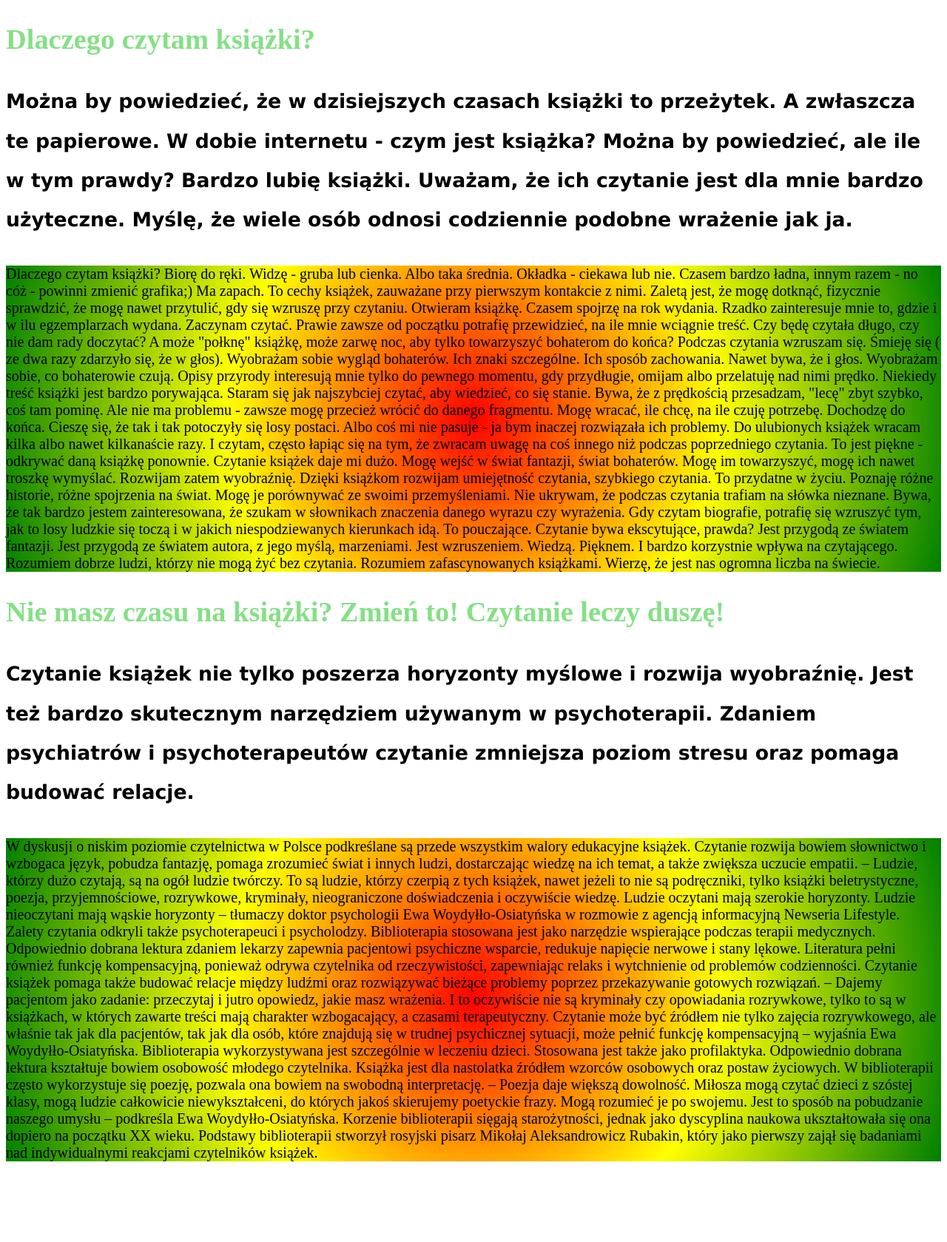
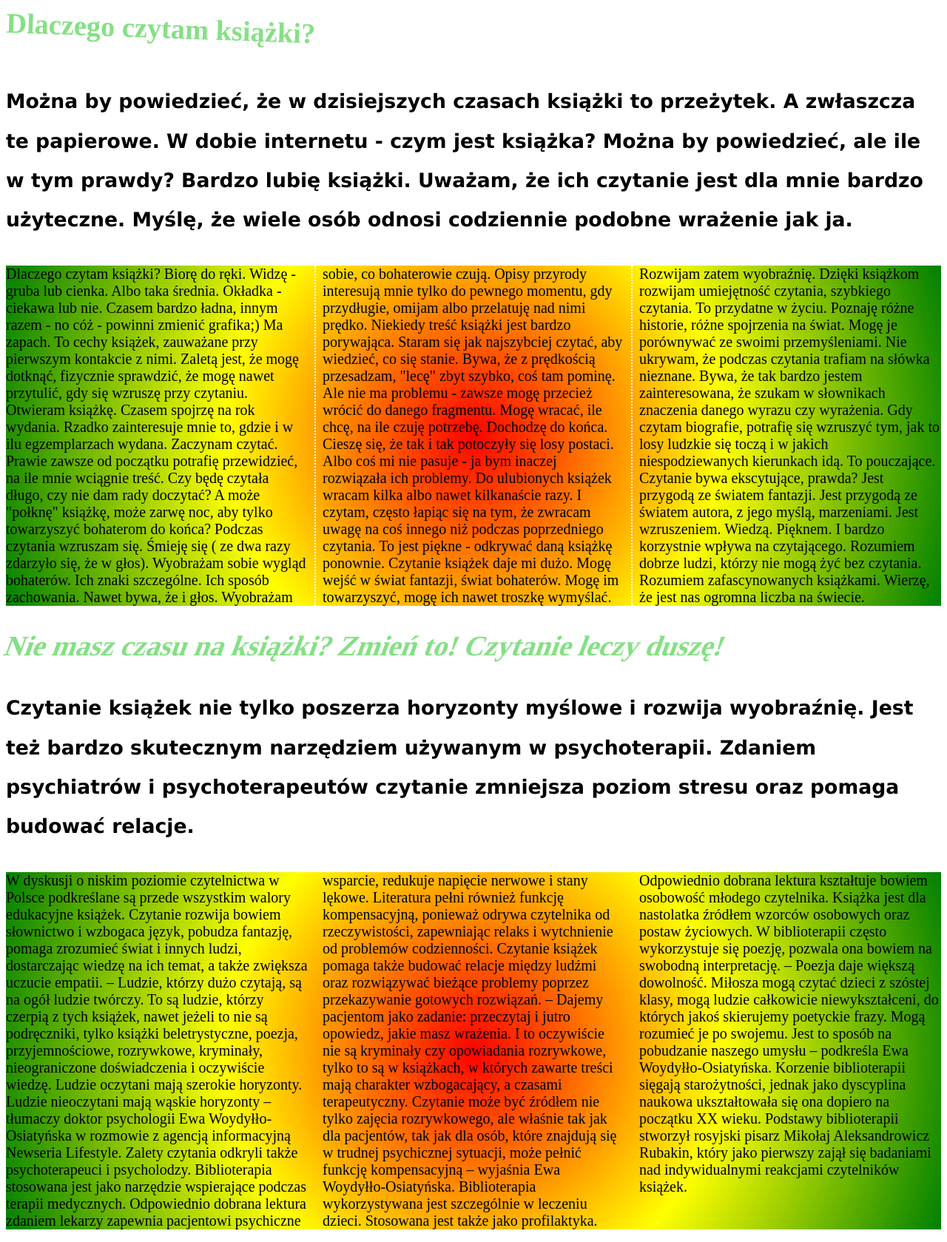
Before and after one commit to adamwaniak/PSW_1, a PHP site: page /articles.html in a window 1280 px wide. Shown: the part 429-2108 px from the top of the page at 74% size. Before the commit the page ends 1999 px from the top, so only its background shows below. Run offline with PHP 8.4, Linux system fonts and the light colour scheme.

Commit message:
css2 all done

```diff
--- a/articles/articles.css
+++ b/articles/articles.css
@@ -49,3 +49,77 @@ article p {
     /*background-position: center;*/
     /*background-attachment: fixed;*/
 }
+
+
+#header2{
+    -ms-transform: rotate(2deg);
+    -webkit-transform: rotate(2deg);
+    transform: rotate(2deg);
+}
+
+#header3{
+    -ms-transform: skewX(160deg);
+    -webkit-transform: skewX(160deg);
+    transform: skewX(160deg);
+}
+
+#picturesDiv{
+    position: relative;
+    margin: 0;
+}
+
+#picturesDiv img{
+    position: absolute;
+    left: 0;
+    -webkit-transition: opacity 2s ease-in-out;
+    -moz-transition: opacity 2s ease-in-out;
+    -o-transition: opacity 2s ease-in-out;
+    transition: opacity 2s ease-in-out;
+}
+
+#topPic:hover{
+    opacity: 0;
+}
+
+#firstArticle{
+    -webkit-column-count: 3;
+    -moz-column-count: 3;
+    column-count: 3;
+    -webkit-column-gap: 20px;
+    -moz-column-gap: 20px;
+    column-gap: 20px;
+    -webkit-column-rule-style: dotted;
+    -moz-column-rule-style: dotted;
+    column-rule-style: dotted;
+    -webkit-column-rule-width: 2px;
+    -moz-column-rule-width: 2px;
+    column-rule-width: 2px;
+    -webkit-column-rule-color: white;
+    -moz-column-rule-color: white;
+    column-rule-color: white;
+}
+
+@media handheld and (max-width: 480px),
+        screen and (max-width: 480px),
+        screen and (max-width: 480px) {
+    #secodArticle{
+        -webkit-column-count: 1;
+        -moz-column-count: 1;
+        column-count: 1;
+    }
+}
+@media only screen and (min-width: 481px)
+and (max-width:1024px) {
+    #secodArticle{
+        -webkit-column-count: 2;
+        -moz-column-count: 2;
+        column-count: 2;
+    }
+}
+@media only screen and (min-width: 1025px) {
+    #secodArticle{
+        -webkit-column-count: 3;
+        -moz-column-count: 3;
+        column-count: 3;
+    }
+}
--- a/articles/articles.html
+++ b/articles/articles.html
@@ -24,13 +24,13 @@
 <header>Artykuły</header>
 <article>
     <div class="article">
-        <h2>Dlaczego czytam książki?</h2>
+        <h2 id="header2">Dlaczego czytam książki?</h2>
         <h4>Można by powiedzieć, że w dzisiejszych czasach książki to przeżytek. A zwłaszcza te papierowe. W dobie
             internetu
             - czym jest książka? Można by powiedzieć, ale ile w tym prawdy? Bardzo lubię książki. Uważam, że ich
             czytanie
             jest dla mnie bardzo użyteczne. Myślę, że wiele osób odnosi codziennie podobne wrażenie jak ja.</h4>
-        <p>
+        <p id="firstArticle">
 
             Dlaczego czytam książki?
             Biorę do ręki. Widzę - gruba lub cienka. Albo taka średnia.
@@ -102,11 +102,11 @@
 </article>
 <article>
     <div class="article">
-        <h2>Nie masz czasu na książki? Zmień to! Czytanie leczy duszę!</h2>
+        <h2 id="header3">Nie masz czasu na książki? Zmień to! Czytanie leczy duszę!</h2>
         <h4>Czytanie książek nie tylko poszerza horyzonty myślowe i rozwija wyobraźnię. Jest też bardzo skutecznym
             narzędziem używanym w psychoterapii. Zdaniem psychiatrów i psychoterapeutów czytanie zmniejsza poziom stresu
             oraz pomaga budować relacje.</h4>
-        <p>W dyskusji o niskim poziomie czytelnictwa w Polsce podkreślane są przede wszystkim walory edukacyjne książek.
+        <p id="secodArticle">W dyskusji o niskim poziomie czytelnictwa w Polsce podkreślane są przede wszystkim walory edukacyjne książek.
             Czytanie rozwija bowiem słownictwo i wzbogaca język, pobudza fantazję, pomaga zrozumieć świat i innych
             ludzi,
             dostarczając wiedzę na ich temat, a także zwiększa uczucie empatii.
@@ -152,5 +152,10 @@
             pierwszy zajął się badaniami nad indywidualnymi reakcjami czytelników książek.</p>
     </div>
 </article>
+
+<div id="picturesDiv">
+    <img id="bottomPic" src="http://ocdn.eu/pulscms-transforms/1/e1JktkpTURBXy9lNDZmMmM2ZGRmZDgxYzRlMjhjZjQ5MGVmYzE2ZmRhYS5qcGeRkwIAzQHk" width="300px" height="300px">
+    <img id="topPic" src="https://i.wpimg.pl/O/550x413/i.wp.pl/a/f/jpeg/30379/ksiazki-rozrzucone-sxc.jpeg" width="300px" height="300px">
+</div>
 </body>
 </html>
--- a/index/index.html
+++ b/index/index.html
@@ -22,7 +22,7 @@
         </ul>
     </nav>
 </div>
-<h1><b>Witamy na stronie biblioteki miejskiej w Opocznie</b></h1>
+<h1 id="welcome"><b>Witamy na stronie biblioteki miejskiej w Opocznie</b></h1>
 <img src="http://mbp.um.opoczno.pl/wp-content/uploads/stulecie-logo-MBP.jpg" id="mainPhoto" height="200px"
      width="200px">
 
```
Also changed, not shown: index/index.css (+39 -0 lines), workerList/workersList.css (+39 -0 lines), workerList/workersList.html (+24 -0 lines).
